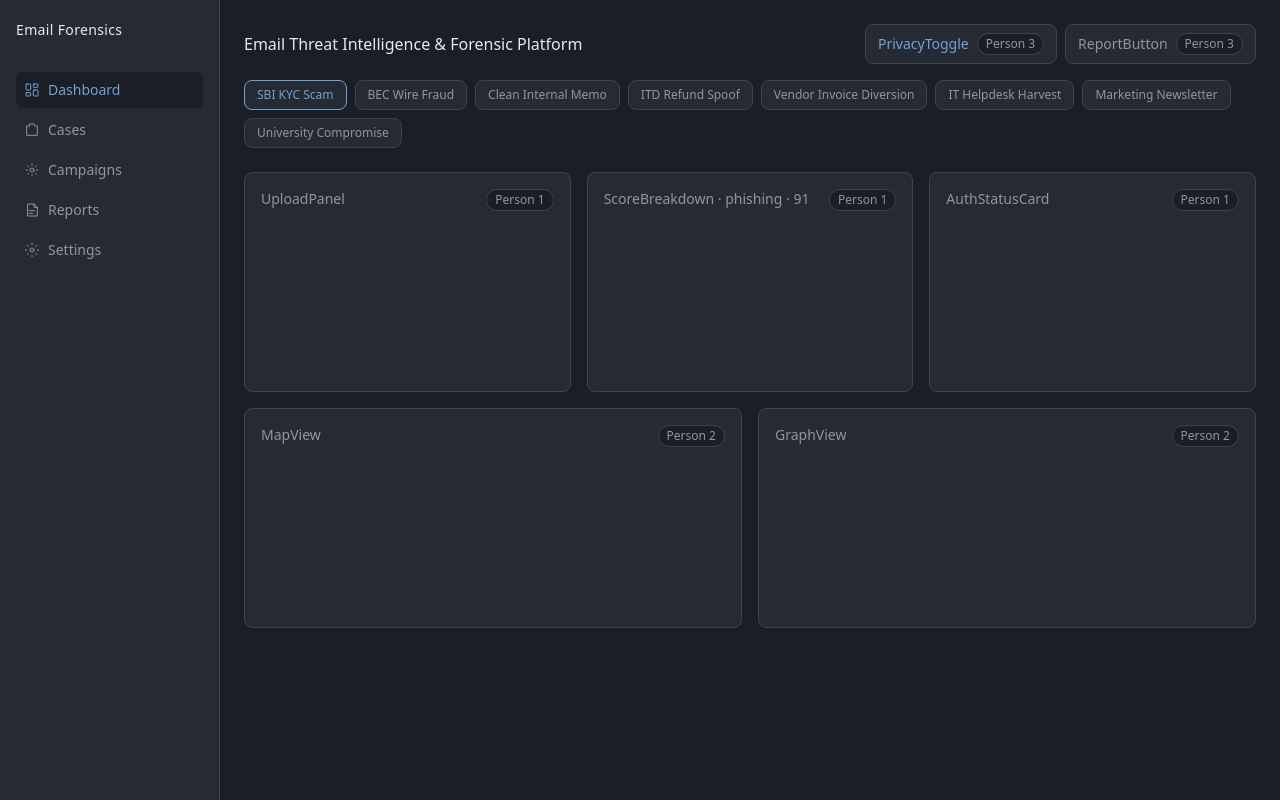
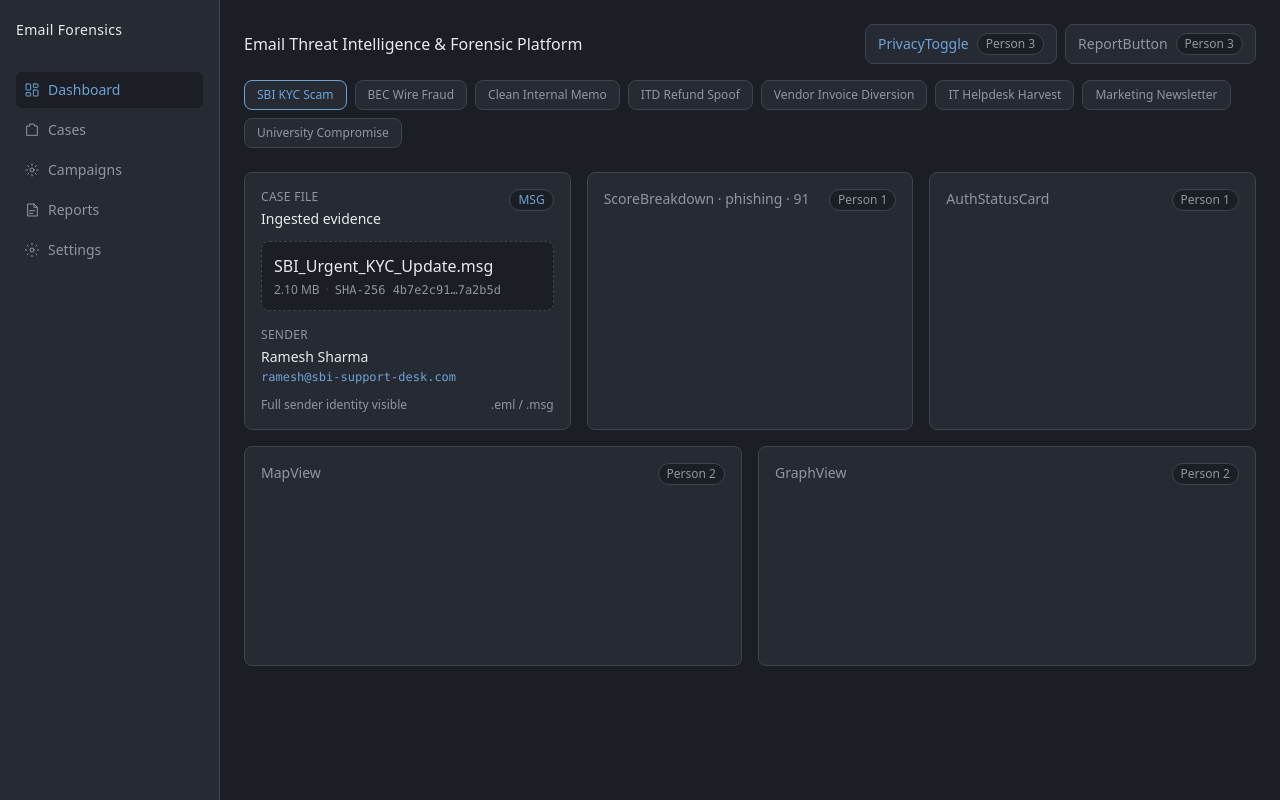
Before and after one commit to Axitya-767/Email_Threat_Detection, a Next.js app in the folder frontend/: page / in a window 1280 px wide. Built offline with nearby package versions, Linux system fonts and the light colour scheme.

Commit message:
feat(upload): build real UploadPanel component

```diff
--- a/frontend/components/UploadPanel.js
+++ b/frontend/components/UploadPanel.js
@@ -1,11 +1,102 @@
+function formatFileSize(kb) {
+  if (typeof kb !== "number" || Number.isNaN(kb)) return "—";
+  if (kb >= 1024) {
+    const mb = kb / 1024;
+    return `${mb >= 10 ? mb.toFixed(1) : mb.toFixed(2)} MB`;
+  }
+  return `${Math.round(kb)} KB`;
+}
+
+function fileKind(filename) {
+  const ext = String(filename || "").split(".").pop()?.toLowerCase();
+  if (ext === "msg" || ext === "eml") return ext.toUpperCase();
+  return "FILE";
+}
+
+function maskName(name) {
+  return String(name || "")
+    .split(/\s+/)
+    .filter(Boolean)
+    .map((part) => {
+      const first = part[0] || "•";
+      return `${first}${"•".repeat(Math.max(part.length - 1, 3))}`;
+    })
+    .join(" ") || "••••";
+}
+
+function maskLabel(part) {
+  return `${part[0] || "•"}••••`;
+}
+
+function maskEmail(email) {
+  const value = String(email || "");
+  const at = value.indexOf("@");
+  if (at < 0) return "••••@••••";
+  const local = value.slice(0, at);
+  const parts = value.slice(at + 1).split(".").filter(Boolean);
+  if (parts.length === 0) return `${maskLabel(local)}@••••`;
+  if (parts.length === 1) return `${maskLabel(local)}@${maskLabel(parts[0])}`;
+  const tld = parts[parts.length - 1];
+  const labels = parts.slice(0, -1).map(maskLabel);
+  return `${maskLabel(local)}@${labels.join(".")}.${tld}`;
+}
+
+function shortHash(sha256) {
+  const value = String(sha256 || "");
+  if (value.length < 16) return value || "—";
+  return `${value.slice(0, 8)}…${value.slice(-6)}`;
+}
+
 export default function UploadPanel({ data, masked }) {
+  const filename = data?.filename || "Unknown file";
+  const sizeLabel = formatFileSize(data?.file_size_kb);
+  const kind = fileKind(filename);
+  const senderName = data?.sender?.name || "Unknown sender";
+  const senderEmail = data?.sender?.email || "unknown@unknown";
+  const displayName = masked ? maskName(senderName) : senderName;
+  const displayEmail = masked ? maskEmail(senderEmail) : senderEmail;
+
   return (
     <div className="flex min-h-[220px] flex-col rounded-lg border border-edge bg-surface p-4">
-      <div className="flex items-start justify-between gap-3">
-        <span className="text-sm text-dim">UploadPanel</span>
-        <span className="rounded-full border border-edge bg-canvas px-2 py-0.5 text-xs text-dim">
-          Person 1
+      <div className="mb-3 flex items-start justify-between gap-3">
+        <div>
+          <p className="text-xs uppercase tracking-wide text-dim">Case file</p>
+          <h2 className="mt-1 text-sm font-medium text-ink">Ingested evidence</h2>
+        </div>
+        <span className="rounded-full border border-edge bg-canvas px-2 py-0.5 text-xs text-accent">
+          {kind}
         </span>
+      </div>
+
+      <div className="rounded-lg border border-dashed border-edge bg-canvas px-3 py-3">
+        <p className="truncate font-medium text-ink" title={filename}>
+          {filename}
+        </p>
+        <p className="mt-1 text-xs text-dim">
+          {sizeLabel}
+          <span className="mx-1.5 text-edge">·</span>
+          <span className="font-mono">SHA-256 {shortHash(data?.sha256)}</span>
+        </p>
+      </div>
+
+      <dl className="mt-4 grid gap-3">
+        <div>
+          <dt className="text-xs uppercase tracking-wide text-dim">Sender</dt>
+          <dd className="mt-1 text-sm text-ink">{displayName}</dd>
+          <dd
+            className={`mt-0.5 truncate font-mono text-xs ${masked ? "text-dim" : "text-accent"}`}
+            title={masked ? undefined : senderEmail}
+          >
+            {displayEmail}
+          </dd>
+        </div>
+      </dl>
+
+      <div className="mt-auto flex items-center justify-between pt-3 text-xs text-dim">
+        <span>
+          {masked ? "PII masked for sharing" : "Full sender identity visible"}
+        </span>
+        <span className="text-dim">.eml / .msg</span>
       </div>
     </div>
   );
```
